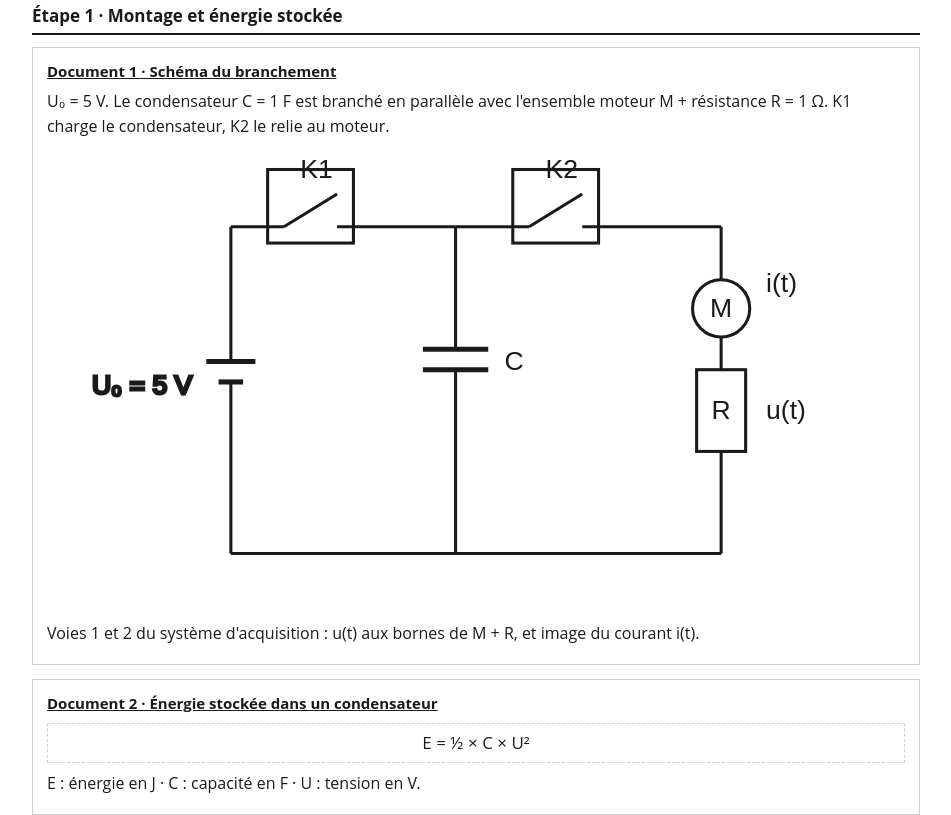
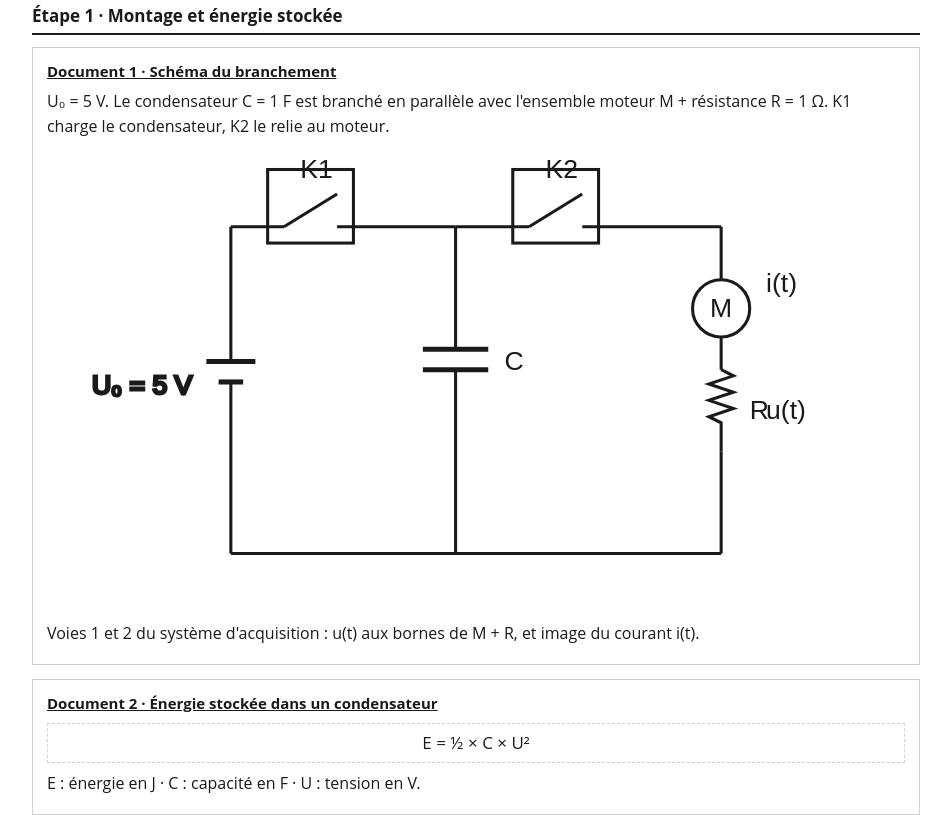
Before and after one commit to yanissegheraibia-0403/supercondensateurs-start-stop, a plain HTML site: page index.html in a window 1280 px wide. Shown: the part 606-1421 px from the top of the page, without its empty margins (164-1115 px from the left). Drawn offline with Linux system fonts and the light colour scheme.

Commit message:
Schéma : résistance en zigzag au lieu d'un rectangle
Co-Authored-By: Claude Haiku 5.5 <noreply@anthropic.com>

```diff
--- a/index.html
+++ b/index.html
@@ -101,8 +101,8 @@ textarea{width:100%;box-sizing:border-box;min-height:60px;font:inherit;font-size
       <circle cx="330" cy="80" r="14"/>
       <text x="330" y="84" text-anchor="middle" stroke="none" fill="currentColor">M</text>
       <line x1="330" y1="94" x2="330" y2="110"/>
-      <rect x="318" y="110" width="24" height="40"/>
-      <text x="330" y="134" text-anchor="middle" stroke="none" fill="currentColor">R</text>
+      <polyline points="330,110 336,113 324,117 336,121 324,125 336,129 324,133 330,136 330,150" fill="none"/>
+      <text x="344" y="134" stroke="none" fill="currentColor">R</text>
       <line x1="330" y1="150" x2="330" y2="200"/>
       <!-- bas -->
       <line x1="90" y1="200" x2="330" y2="200"/>
```
